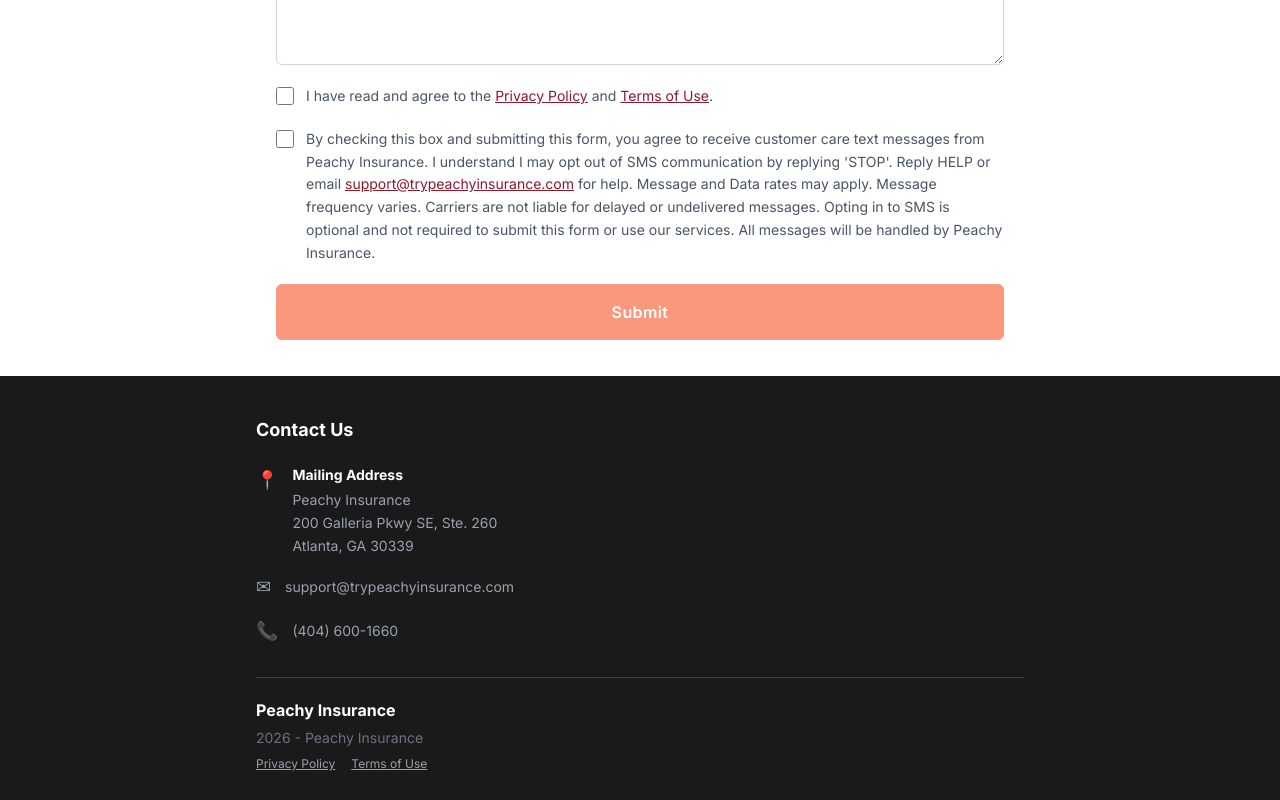
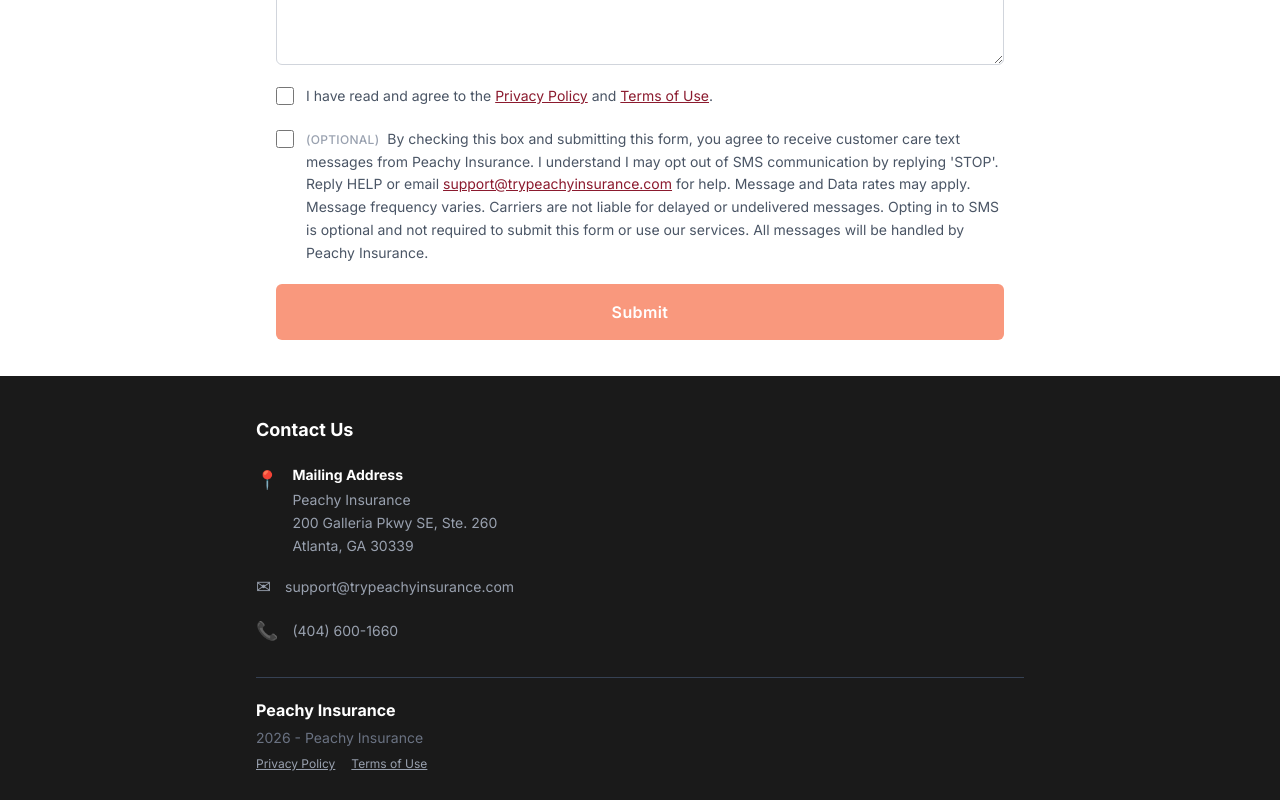
Before and after one commit to Textingman/CSG-Peachy, a Next.js app: page / in a window 1280 px wide. Shown: the part 920-1720 px from the top of the page. Built offline with nearby package versions, Linux system fonts and the light colour scheme.

Commit message:
Mark SMS opt-in checkbox as optional

```diff
--- a/src/app/page.tsx
+++ b/src/app/page.tsx
@@ -198,7 +198,7 @@
             </label>
           </div>
 
-          {/* SMS Consent Checkbox */}
+          {/* SMS Consent Checkbox (Optional) */}
           <div className="flex items-start gap-3">
             <input
               type="checkbox"
@@ -212,6 +212,7 @@
               htmlFor="smsAgreed"
               className="text-sm text-gray-600 leading-relaxed cursor-pointer"
             >
+              <span className="text-gray-400 text-xs font-medium uppercase tracking-wide mr-1">(Optional)</span>{" "}
               By checking this box and submitting this form, you agree to
               receive customer care text messages from Peachy Insurance. I
               understand I may opt out of SMS communication by replying
```
